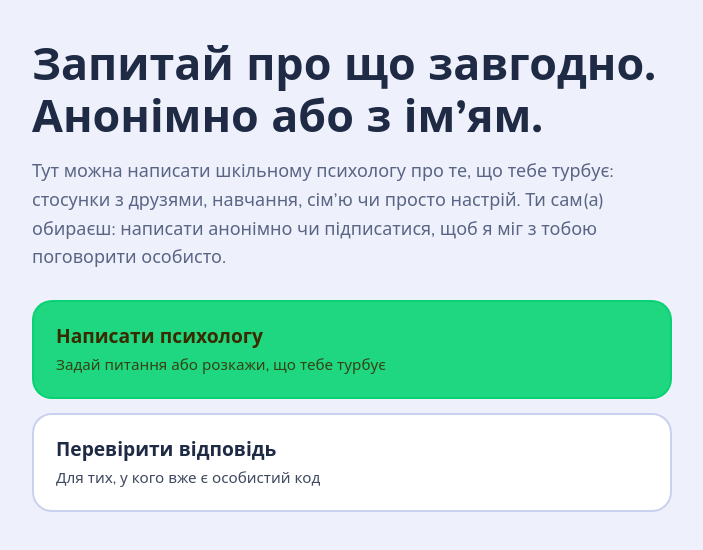
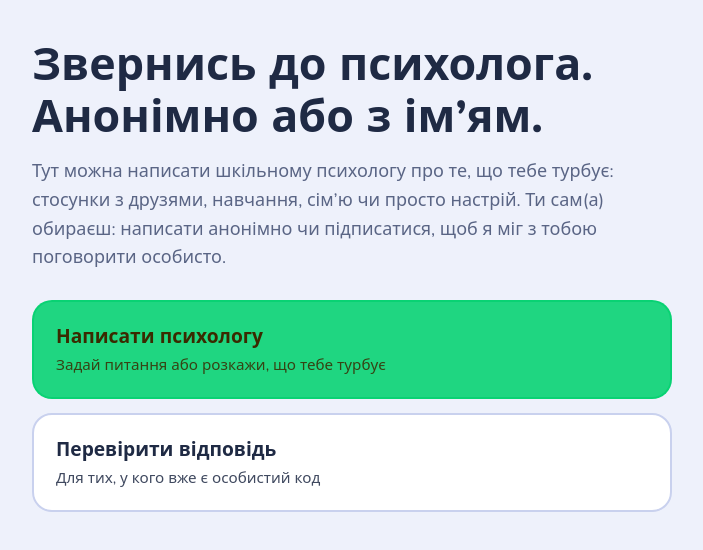
Before and after one commit to Drucenomore/psychologist, a plain HTML site: page index.html in a window 1280 px wide. Shown: the whole page, without its empty margins (288-991 px from the left). Drawn offline with nearby package versions, Linux system fonts and the light colour scheme.

Commit message:
Update index.html

```diff
--- a/index.html
+++ b/index.html
@@ -141,7 +141,7 @@
 <body>
 <main>
   <div id="v-home" class="view">
-  <h1>Запитай про що завгодно. Анонімно або з ім’ям.</h1>
+  <h1>Звернись до психолога. Анонімно або з ім’ям.</h1>
   <p class="lead">Тут можна написати шкільному психологу про те, що тебе турбує: стосунки з друзями, навчання, сім’ю чи просто настрій. Ти сам(а) обираєш: написати анонімно чи підписатися, щоб я міг з тобою поговорити особисто.</p>
 
 
```
